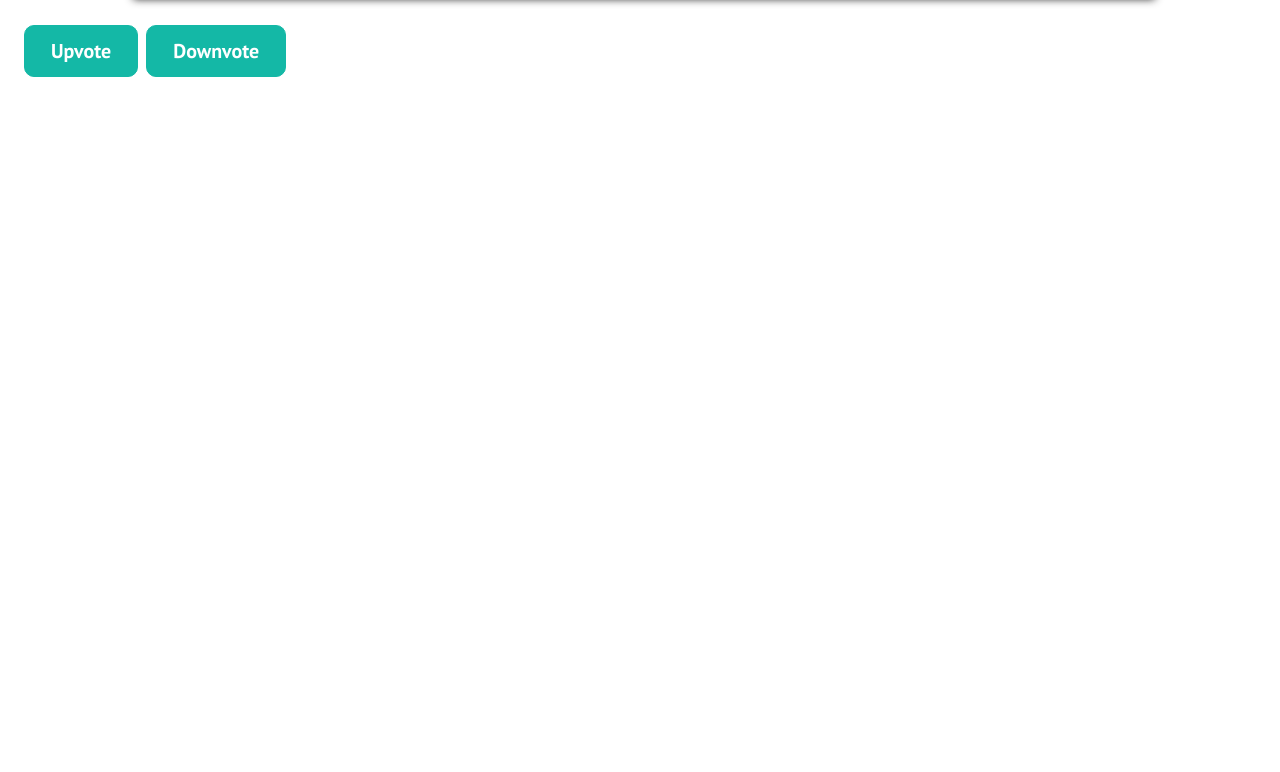
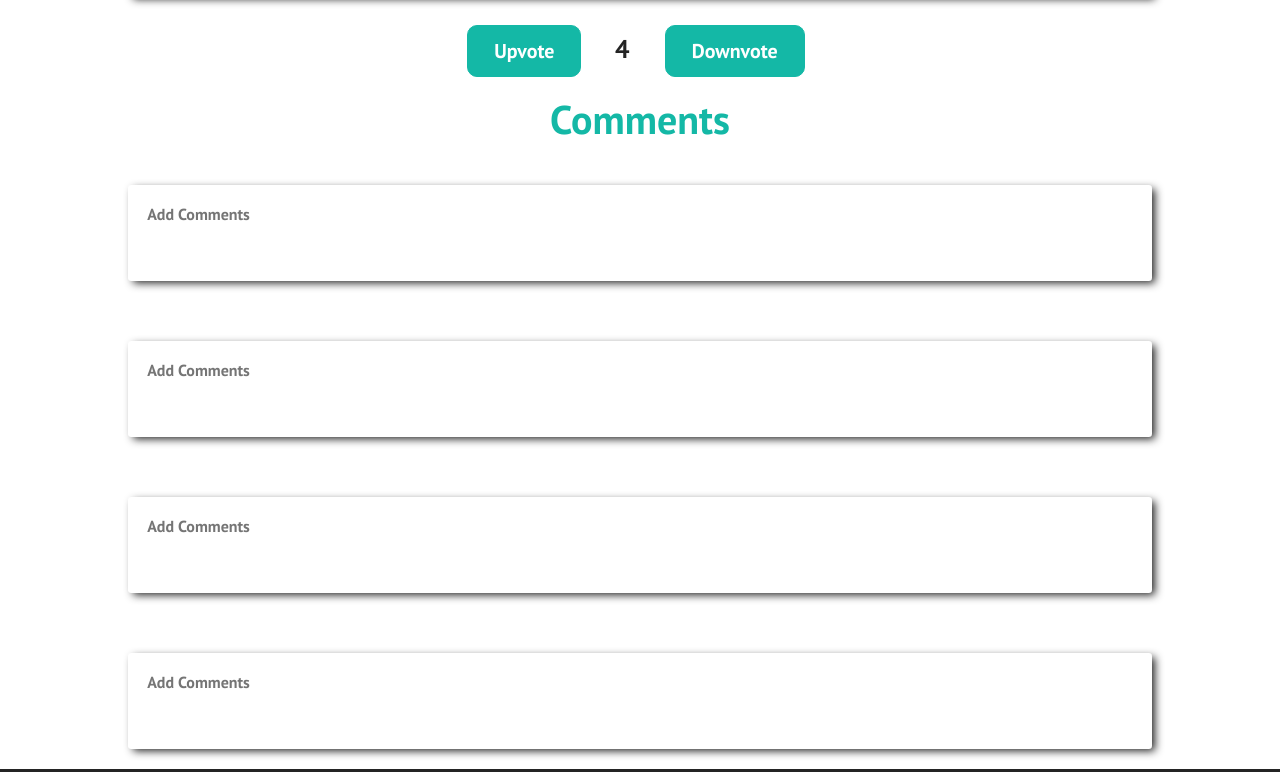
Before and after one commit to Startup-Overflow/startup-overflow, a React (Create React App) app: page /postTitle in a window 1280 px wide. Shown: the part 808-1580 px from the top of the page. Before the commit the page ends 901 px from the top, so only its background shows below. Built offline with nearby package versions, Linux system fonts and the light colour scheme.

Commit message:
post title page implemented

```diff
--- a/src/components/pages/PostTitle.css
+++ b/src/components/pages/PostTitle.css
@@ -57,5 +57,25 @@
   margin-left: 1.5rem;
   margin-right: 1.5rem;
 }
-/* .up-down-vote-btn {
-} */
+.up-down-vote {
+  text-align: center;
+}
+
+.comment-heading {
+  text-align: center;
+  color: var(--primary-color);
+  font-size: 2.5rem;
+}
+.title-post-textarea {
+  margin-bottom: 1rem;
+  text-align: center;
+}
+.post-title-textarea {
+  height: 6rem;
+}
+#vote-result {
+  margin-right: 0.6rem;
+  padding: 1.6rem;
+  font-size:1.6rem;
+  color: var(--dark-grey);
+}
--- a/src/components/pages/PostTitle.js
+++ b/src/components/pages/PostTitle.js
@@ -1,7 +1,19 @@
 import "./PostTitle.css";
 import { Button } from "../Button";
+import Footer from "../Footer";
+import { useState } from "react";
 import { Link } from "react-router-dom";
 function PostTitle() {
+  const [count, setCount] = useState(4);
+  const incrementCount = (e) => {
+    setCount(count + 1);
+    e.preventDefault();
+  };
+  const decrementCount = (e) => {
+    setCount(count - 1);
+    e.preventDefault();
+  };
+
   return (
     <div className="post-title-new">
       <div className="post-title-header">
@@ -37,15 +49,50 @@ function PostTitle() {
         ></textarea>
       </div>
       <div className="up-down-vote">
-        <span className="up-down-vote-btn">
-          <Button buttonStyle="btn--outline" buttonSize="btn--large">
+        <span>
+          <Button
+            onClick={incrementCount}
+            buttonStyle="btn--outline"
+            buttonSize="btn--large"
+          >
             Upvote
           </Button>
-          <Button buttonStyle="btn--outline" buttonSize="btn--large">
+          <output id="vote-result">{count}</output>
+          <Button
+            onClick={decrementCount}
+            buttonStyle="btn--outline"
+            buttonSize="btn--large"
+          >
             Downvote
           </Button>
         </span>
       </div>
+      <div className="comment-heading">Comments</div>
+      <div className="title-post-textarea">
+        <textarea
+          placeholder="Add Comments"
+          className=" short-description-textarea-register-startup post-title-textarea"
+        ></textarea>
+      </div>
+      <div className="title-post-textarea">
+        <textarea
+          placeholder="Add Comments"
+          className=" short-description-textarea-register-startup post-title-textarea"
+        ></textarea>
+      </div>
+      <div className="title-post-textarea">
+        <textarea
+          placeholder="Add Comments"
+          className=" short-description-textarea-register-startup post-title-textarea"
+        ></textarea>
+      </div>
+      <div className="title-post-textarea">
+        <textarea
+          placeholder="Add Comments"
+          className=" short-description-textarea-register-startup post-title-textarea"
+        ></textarea>
+      </div>
+      <Footer />
     </div>
   );
 }
```
